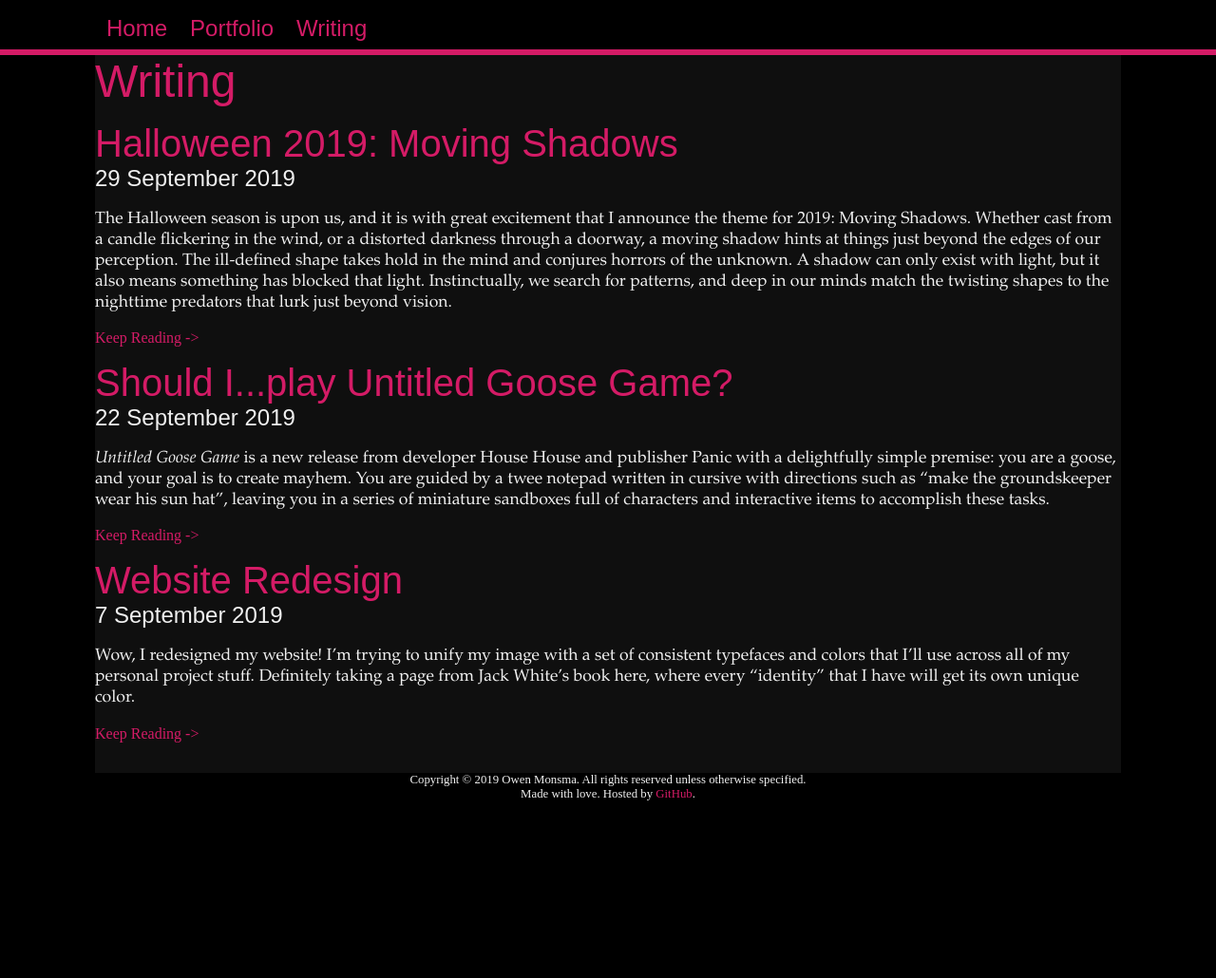
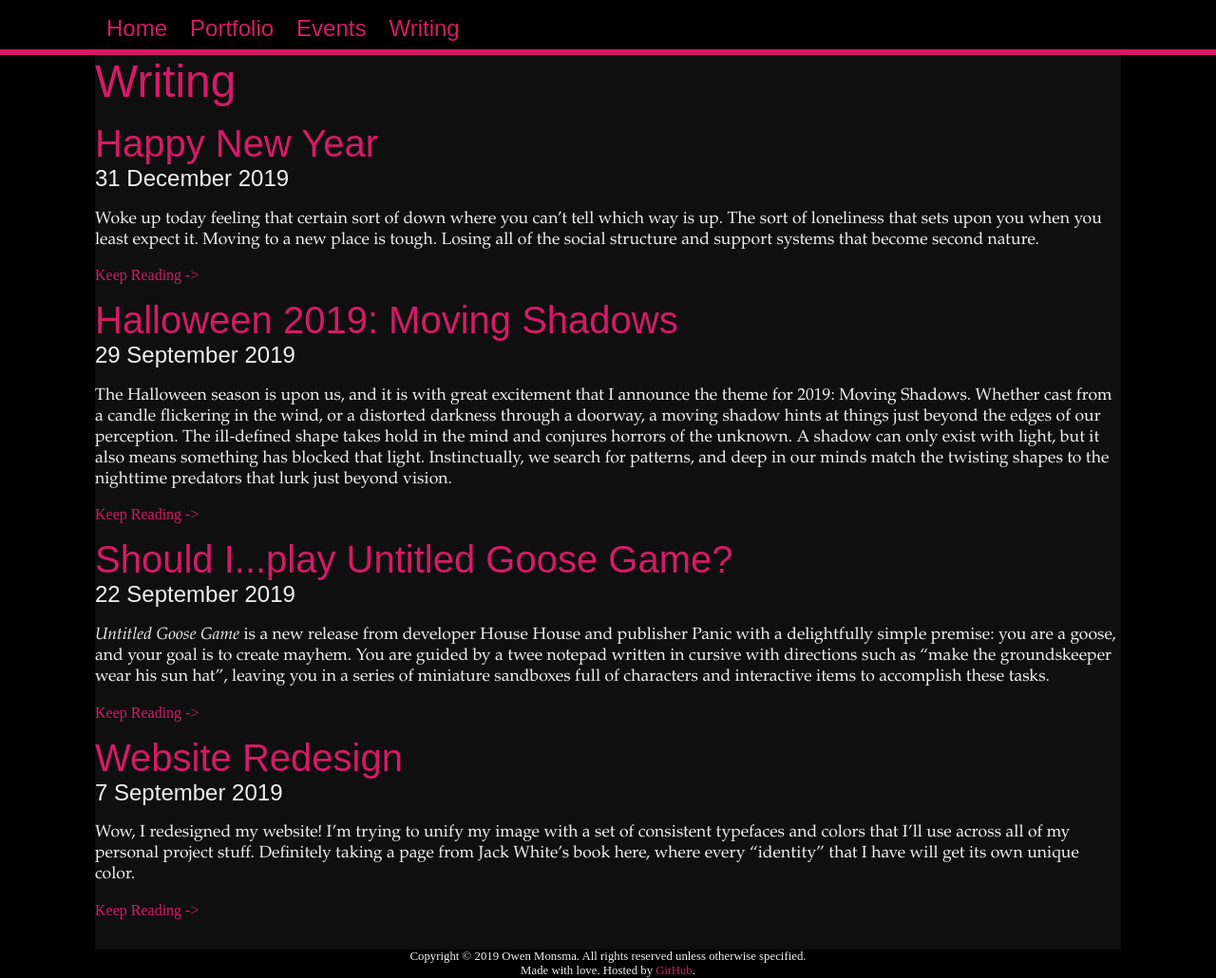
Before and after one commit to darkfire613/darkfire613.github.io, a Jekyll site: the page built from blog.html, in a window 1280 px wide. Shown: the whole page at 95% size. Built offline with Jekyll 4.4.1, drawn with Linux system fonts in a browser that asks for light colours; before the commit the page ends 900 px from its top, so only the background shows below that.

Commit message:
added events archive

```diff
--- /dev/null
+++ b/_data/events.yml
@@ -0,0 +1,2 @@
+- name: Owen Day 2020
+  link: /owenday
--- a/_includes/navigation.html
+++ b/_includes/navigation.html
@@ -2,6 +2,7 @@
 	<nav>
 		<a href="/">Home</a>
 		<a href="/portfolio.html">Portfolio</a>
+		<a href="/events.html">Events</a>
 		<a href="/blog.html">Writing</a>
 	</nav>
 </div>
--- /dev/null
+++ b/_posts/2019-12-31-happy-new-year.md
@@ -0,0 +1,6 @@
+---
+layout: post
+title: Happy New Year
+---
+
+Woke up today feeling that certain sort of down where you can't tell which way is up. The sort of loneliness that sets upon you when you least expect it. Moving to a new place is tough. Losing all of the social structure and support systems that become second nature.
--- a/_sass/main.scss
+++ b/_sass/main.scss
@@ -1,4 +1,4 @@
- $bg-color: #0f0f0f;
+$bg-color: #0f0f0f;
 $text-color: #f0f0f0;
 $highlight-color: #d41b66;
 $neutral-gray: #5d5d5d;
@@ -156,6 +156,13 @@
 	}
 }
 
+/* Events */
+.event
+{
+	@extend .project;
+	height: $h2-size * 1.5;
+}
+
 
 /* Blog */
 
@@ -220,4 +227,5 @@
 	{
 		max-width: 280px;
 	}
+
 }
```
Also changed, not shown: events.html (added, +14 -0 lines), 2 other files.
